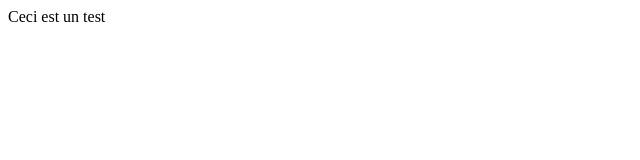
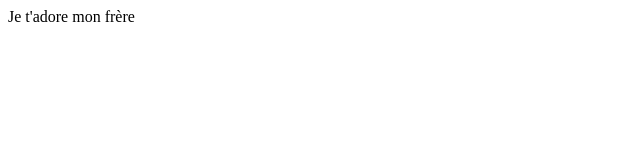
Before and after one commit to Adsolespros/tkt, a plain HTML site: page index.html in a window 1280 px wide. Shown: the full height of the page, 0-640 px from the left. Drawn offline with Linux system fonts and the light colour scheme.

Commit message:
Pour soso

```diff
--- a/index.html
+++ b/index.html
@@ -1,6 +1,6 @@
- <title>Test</title>
+ <title>Pour Soann</title>
    </head>
    <body>
-      <p>Ceci est un test</p>
+      <p>Je t'adore mon frère</p>
    </body>
 </html>
```
